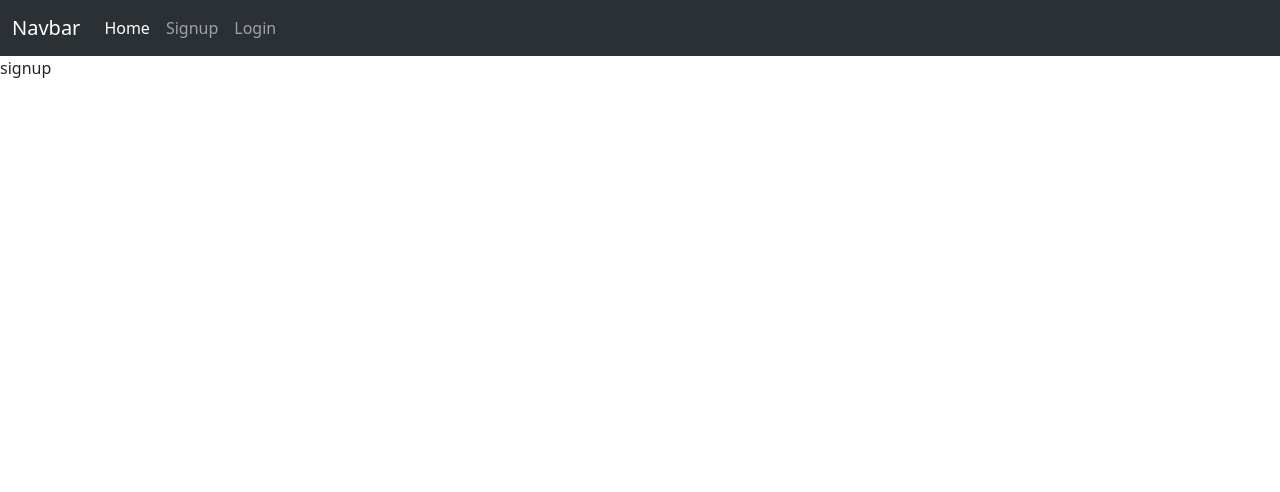
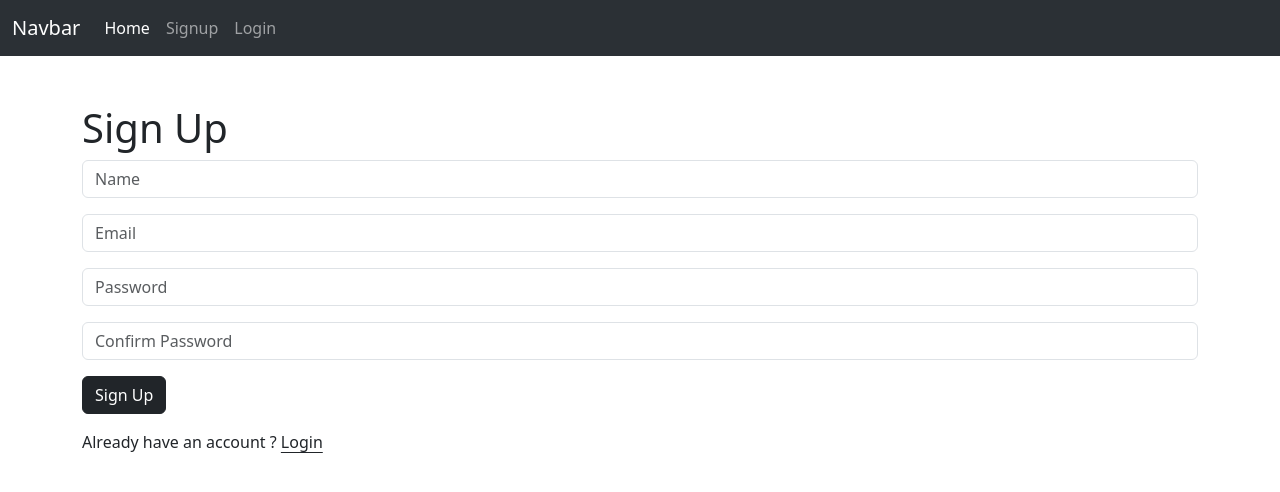
Before and after one commit to Eshat002/Auth, a React (Create React App) app in the folder frontend/: page /signup in a window 1280 px wide. Shown: the top 492 px of the page. Built offline with nearby package versions, Linux system fonts and the light colour scheme.

Commit message:
Add Signup and Activate Component

```diff
--- a/frontend/src/App.js
+++ b/frontend/src/App.js
@@ -25,7 +25,7 @@ const App = () => {
               path="/password/reset/confirm/:uid/:token"
               element={<ResetPasswordConfirm />}
             />
-            <Route exact path="activate/:ui/:token" element={<Activate />} />
+            <Route exact path="activate/:uid/:token" element={<Activate />} />
           </Routes>
         </Layout>
       </Router>
--- a/frontend/src/actions/auth.jsx
+++ b/frontend/src/actions/auth.jsx
@@ -147,6 +147,7 @@ export const signup =
   };
 
 export const verify = (uid, token) => async (dispatch) => {
+  console.log("body", uid, token);
   const config = {
     headers: {
       "Content-Type": "application/json",
--- a/frontend/src/screens/Activate.jsx
+++ b/frontend/src/screens/Activate.jsx
@@ -1,7 +1,39 @@
-import React from "react";
+import React, { useState } from "react";
+import { useParams, Navigate } from "react-router-dom";
+import { connect } from "react-redux";
+import { verify } from "../actions/auth";
 
-const Activate = () => {
-  return <div>activate</div>;
+const Activate = ({ verify }) => {
+  const [verified, setVerified] = useState(false);
+  const { uid, token } = useParams();
+
+  const verify_account = () => {
+    verify(uid, token);
+    setVerified(true);
+  };
+
+  if (verified) {
+    return <Navigate to="/" />;
+  }
+
+  return (
+    <div className="container mt-5">
+      <div className="row">
+        <div className="col-lg-2"></div>
+        <div className="col-lg-8">
+          <h2>Verify Account</h2>
+          <button
+            type="button"
+            onClick={verify_account}
+            className="btn btn-dark mt-4 btn-lg"
+          >
+            Verify
+          </button>
+        </div>
+        <div className="col-lg-2"></div>
+      </div>
+    </div>
+  );
 };
 
-export default Activate;
+export default connect(null, { verify })(Activate);
--- a/frontend/src/screens/Signup.jsx
+++ b/frontend/src/screens/Signup.jsx
@@ -1,7 +1,95 @@
-import React from "react";
+import React, { useState } from "react";
+import { Link, Navigate } from "react-router-dom";
+import { connect } from "react-redux";
+import { signup } from "../actions/auth";
 
-const Signup = () => {
-  return <div>signup</div>;
+const Signup = ({ signup, isAuthenticated }) => {
+  const [accountCreated, setAccountCreated] = useState(false);
+  const [FormData, setFormData] = useState({
+    name: "",
+    email: "",
+    password: "",
+    re_password: "",
+  });
+  const { name, email, password, re_password } = FormData;
+  const onChange = (e) =>
+    setFormData({ ...FormData, [e.target.name]: e.target.value });
+  const onSubmit = (e) => {
+    e.preventDefault();
+    if (password === re_password) {
+      signup(name, email, password, re_password);
+      setAccountCreated(true);
+    }
+  };
+
+  if (accountCreated) {
+    return <Navigate to="/login" />;
+  }
+
+  if (isAuthenticated) {
+    return <Navigate to="/" />;
+  }
+
+  return (
+    <div className="container mt-5">
+      <h1>Sign Up</h1>
+
+      <form onSubmit={(e) => onSubmit(e)}>
+        <div className="form-group">
+          <input
+            type="text"
+            name="name"
+            placeholder="Name"
+            className="form-control mb-3"
+            value={name}
+            onChange={(e) => onChange(e)}
+          />
+        </div>
+        <div className="form-group">
+          <input
+            type="email"
+            name="email"
+            placeholder="Email"
+            className="form-control mb-3"
+            value={email}
+            onChange={(e) => onChange(e)}
+          />
+        </div>
+        <div className="form-group">
+          <input
+            type="password"
+            name="password"
+            placeholder="Password"
+            className="form-control mb-3"
+            value={password}
+            onChange={(e) => onChange(e)}
+          />
+        </div>
+        <div className="form-group">
+          <input
+            type="password"
+            name="re_password"
+            placeholder="Confirm Password"
+            className="form-control mb-3"
+            value={re_password}
+            onChange={(e) => onChange(e)}
+          />
+        </div>
+        <button className="btn btn-dark" type="submit">
+          Sign Up
+        </button>
+        <p className="mt-3">
+          Already have an account ?{" "}
+          <Link className="link-dark link-offset-2" to="/login">
+            Login
+          </Link>
+        </p>
+      </form>
+    </div>
+  );
 };
+const mapStateToProps = (state) => ({
+  isAuthenticated: state.auth.isAuthenticated,
+});
 
-export default Signup;
+export default connect(mapStateToProps, { signup })(Signup);
```
Also changed, not shown: 8 other files (tests, documents, lock files or other folders).
